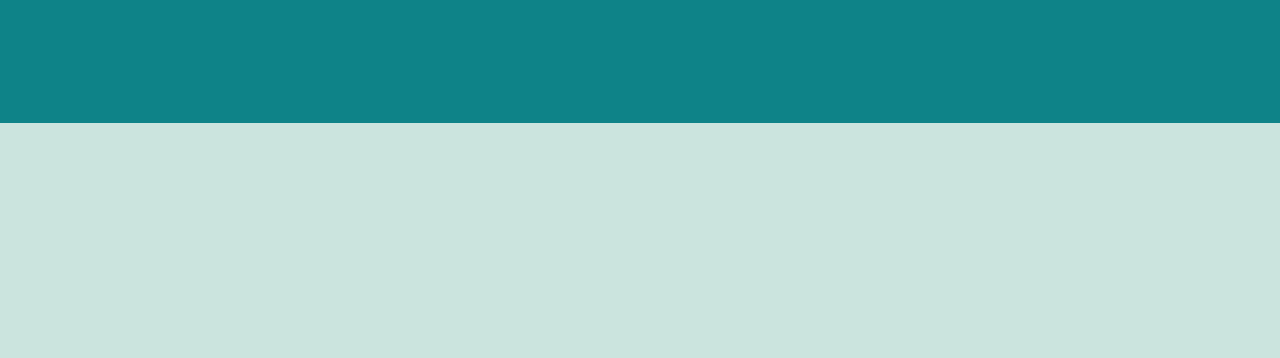
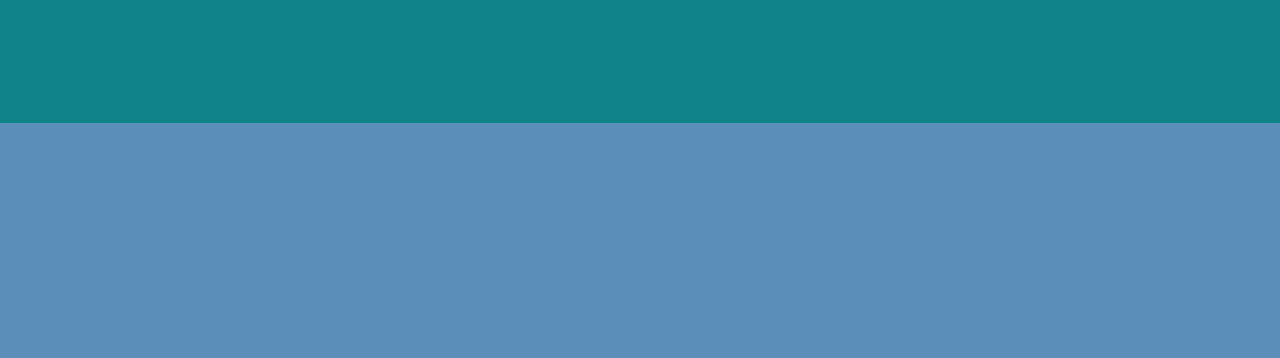
Before and after one commit to Luisalejandro28/Perfil, a website: page index.html in a window 1280 px wide. Shown: the part 2730-3088 px from the top of the page. Drawn offline with nearby package versions, Linux system fonts and the light colour scheme.

Commit message:
Version 0.0.1

```diff
--- a/css/main.css
+++ b/css/main.css
@@ -149,8 +149,11 @@ footer, header {
   height: 90px; }
 
 /*COLOR DEL FOOTER Y LA SECCION CONTACTO*/
-footer, #contact {
+footer {
   background-color: #CBE4DE; }
+
+#contact {
+  background-color: #5B8FB9; }
 
 /*Estilado del nombre y titulo*/
 .nf {
```
